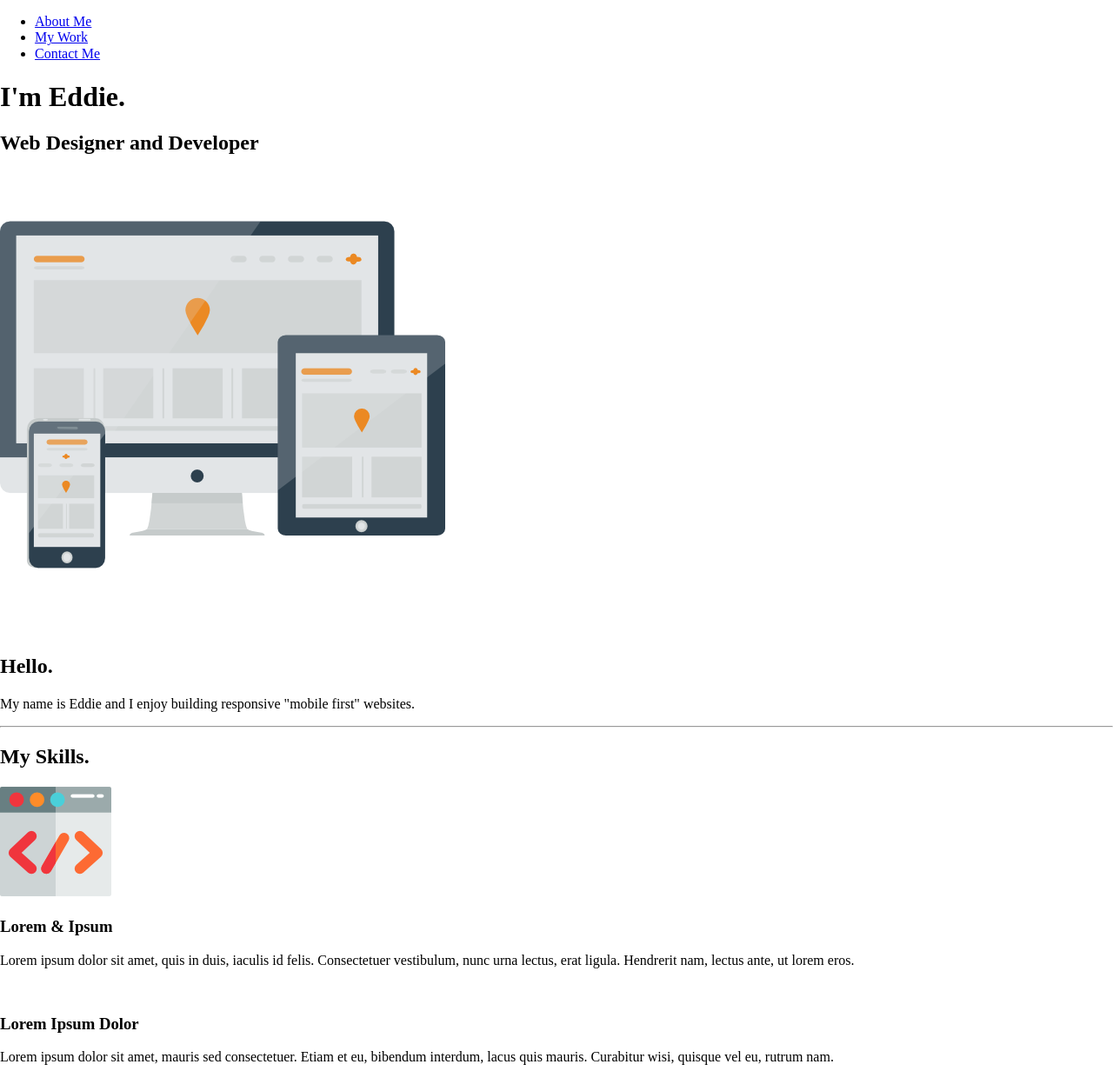
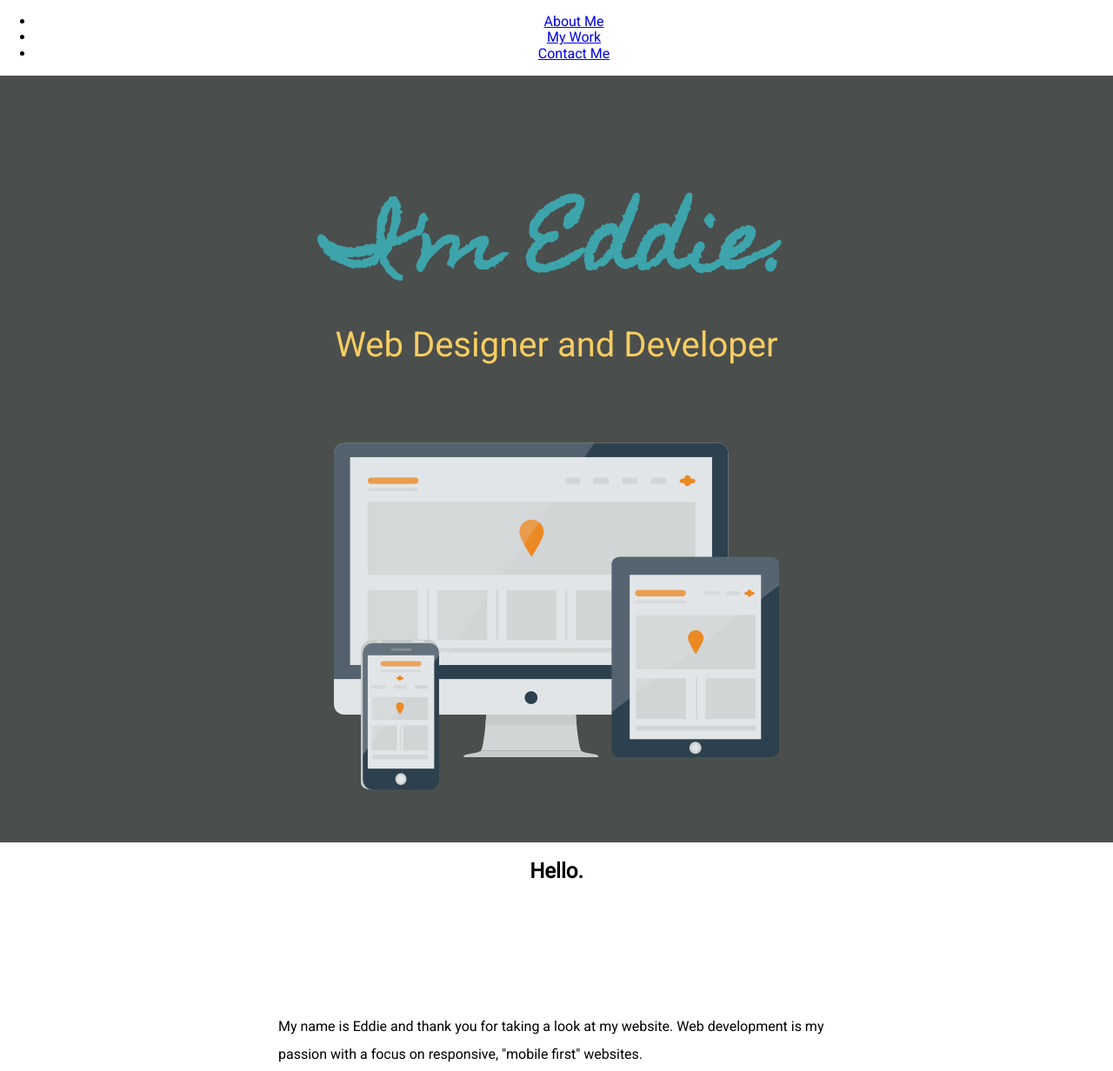
Before and after one commit to elstoutenburg/my-site, a website: page index.html in a window 1280 px wide. Shown: the top 1232 px of the page at 87% size. Drawn offline with Linux system fonts and the light colour scheme.

Commit message:
some styling completed

```diff
--- /dev/null
+++ b/css/styles/base/_global.css
@@ -0,0 +1,16 @@
+body {
+  margin: 0;
+  text-align: center;
+  font-family: Roboto;
+}
+
+h3 {
+  color: #11999e;
+}
+
+.skill-row {
+  width: 50%;
+  margin: 100px auto;
+  text-align: left;
+  line-height: 2;
+}
--- /dev/null
+++ b/css/styles/modules/_footer.css
@@ -0,0 +1,3 @@
+.footer-link {
+  text-decoration: none;
+}
--- a/css/styles/modules/_header.css
+++ b/css/styles/modules/_header.css
@@ -1,4 +1,32 @@
 .container {
+  text-align: center;
+  position: relative;
+  background-color: #4a4e4d;
+  padding-top: 100px;
+  margin: 0;
+
+  h1 {
+    margin: 50px auto 0 auto;
+    font-family: "Homemade Apple", serif;
+    font-size: 2.75rem;
+    color: #3da4ab;
+
+    @mixin atMedium {
+      font-size: 5.625rem;
+    }
+  }
+
+  h2 {
+    color: #f6cd61;
+    font-size: 1.65rem;
+    font-family: "Roboto", serif;
+    font-weight: 100;
+
+    @mixin atMedium {
+      font-size: 2.5rem;
+    }
+  }
+
   &--header-image {
     width: 75%;
 
--- a/css/styles/modules/styles.css
+++ b/css/styles/modules/styles.css
@@ -1,35 +1,3 @@
-body {
-  margin: 0;
-  text-align: center;
-  font-family: Roboto;
-}
-
-h1 {
-  margin: 50px auto 0 auto;
-  font-family: "Homemade Apple", serif;
-  font-size: 5.625rem;
-  color: #3da4ab;
-}
-
-h2 {
-  color: #f6cd61;
-  font-size: 2.5rem;
-  font-family: "Roboto", serif;
-  font-weight: 100;
-}
-
-h3 {
-  color: #11999e;
-}
-
-.container {
-  text-align: center;
-  position: relative;
-  background-color: #4a4e4d;
-  padding-top: 100px;
-  margin: 0;
-}
-
 .bottom-container a {
   color: #11999e;
 }
@@ -52,11 +20,4 @@ h3 {
   bottom: 300px;
 }
 
-.skill-row {
-  width: 50%;
-  margin: 100px auto;
-  text-align: left;
-  line-height: 2;
-}
-
 /* color palette #4a4e4d • #0e9aa7 • #3da4ab • #f6cd61 • #fe8a71 */
--- a/css/styles/styles.css
+++ b/css/styles/styles.css
@@ -1,3 +1,5 @@
 @import "normalize.css";
 @import "base/_mixins.css";
+@import "base/_global.css";
 @import "modules/_header.css";
+@import "modules/_footer.css";
--- a/index.html
+++ b/index.html
@@ -38,15 +38,18 @@
       <img
         class="container--header-image"
         src="images/responsive.png"
-        alt="illustration of pc, tablet, and mobile phone"
+        alt="responsive development icon"
       />
     </div>
+    <div class="skills"><h2>Hello.</h2></div>
+
     <div class="middle-container">
-      <div class="profile">
+      <div class="skill-row">
         <img src="" alt="" />
-        <h2>Hello.</h2>
+
         <p>
-          My name is Eddie and I enjoy building responsive "mobile first"
+          My name is Eddie and thank you for taking a look at my website. Web
+          development is my passion with a focus on responsive, "mobile first"
           websites.
         </p>
       </div>
--- a/temp/styles/styles.css
+++ b/temp/styles/styles.css
@@ -349,6 +349,59 @@ template {
   display: none;
 }
 
+body {
+  margin: 0;
+  text-align: center;
+  font-family: Roboto;
+}
+
+h3 {
+  color: #11999e;
+}
+
+.skill-row {
+  width: 50%;
+  margin: 100px auto;
+  text-align: left;
+  line-height: 2;
+}
+
+.container {
+  text-align: center;
+  position: relative;
+  background-color: #4a4e4d;
+  padding-top: 100px;
+  margin: 0;
+}
+
+.container h1 {
+    margin: 50px auto 0 auto;
+    font-family: "Homemade Apple", serif;
+    font-size: 2.75rem;
+    color: #3da4ab;
+  }
+
+@media (min-width: 800px) {
+
+.container h1 {
+      font-size: 5.625rem
+  }
+  }
+
+.container h2 {
+    color: #f6cd61;
+    font-size: 1.65rem;
+    font-family: "Roboto", serif;
+    font-weight: 100;
+  }
+
+@media (min-width: 800px) {
+
+.container h2 {
+      font-size: 2.5rem
+  }
+  }
+
 .container--header-image {
     width: 75%;
   }
@@ -359,3 +412,7 @@ template {
       width: 512px
   }
   }
+
+.footer-link {
+  text-decoration: none;
+}
```
